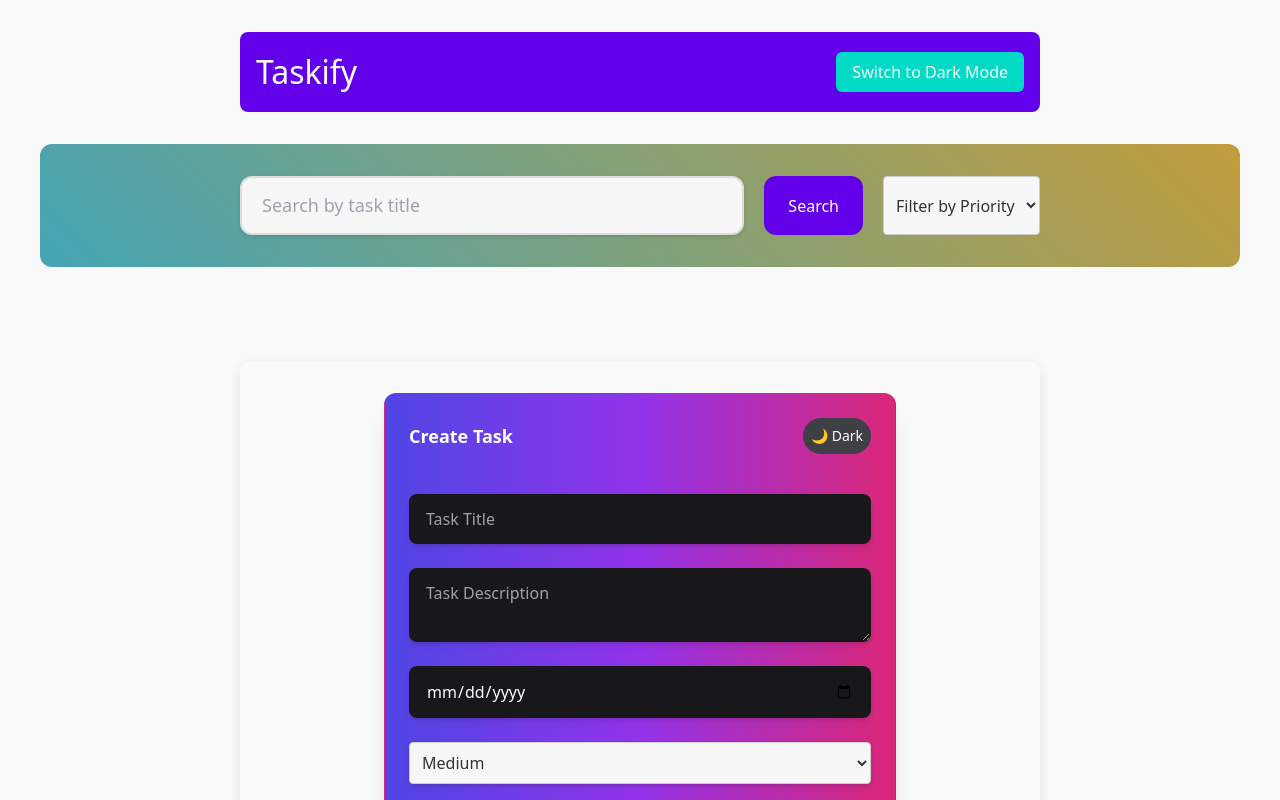
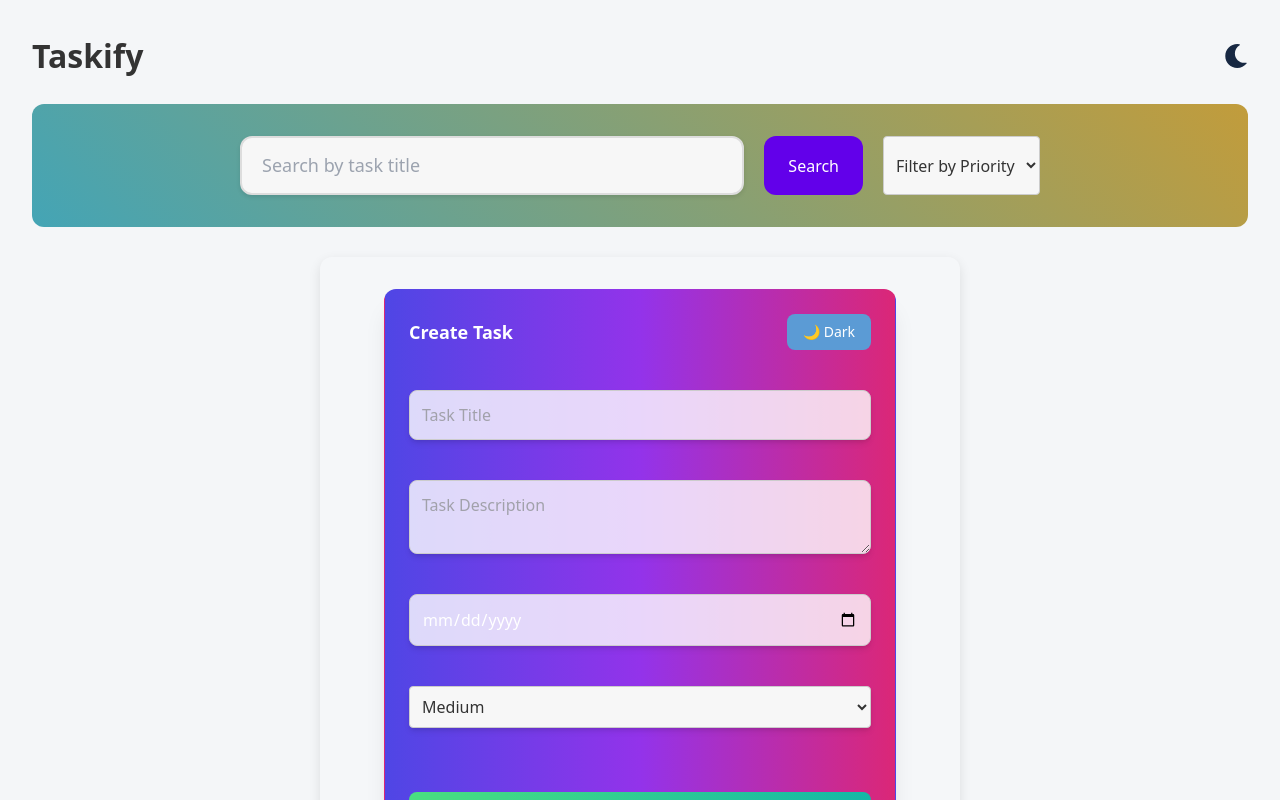
Before and after one commit to anupamxy/taskydocs, a React (Vite) app: page / in a window 1280 px wide. Shown: the top 800 px of the page. Built offline with nearby package versions, Linux system fonts and the light colour scheme.

Commit message:
Added feature for background switching

```diff
--- a/package.json
+++ b/package.json
@@ -12,7 +12,8 @@
   "dependencies": {
     "10todo": "file:",
     "react": "^18.3.1",
-    "react-dom": "^18.3.1"
+    "react-dom": "^18.3.1",
+    "react-icons": "^5.3.0"
   },
   "devDependencies": {
     "@eslint/js": "^9.13.0",
--- a/src/App.css
+++ b/src/App.css
@@ -1,147 +1,110 @@
-/* Root */
-:root {
-  --bg-light: #f9f9f9;
-  --bg-dark: #121212;
-  --text-light: #333;
-  --text-dark: #e0e0e0;
-  --primary: #6200ea;
-  --secondary: #03dac5;
+/* App-wide styling */
+body {
+  transition: background-color 0.3s, color 0.3s;
 }
 
-/* Base Styles */
+body.light {
+  background-color: #f4f6f8;
+  color: #333;
+}
+
+body.dark {
+  background-color: #172842;
+  color: #ffffff;
+}
+
 .app-container {
-  min-height: 100vh;
   display: flex;
   flex-direction: column;
   align-items: center;
+  min-height: 100vh;
   padding: 2rem;
-  transition: background-color 0.3s ease;
 }
 
-.light {
-  background-color: var(--bg-light);
-  color: var(--text-light);
-}
-
-.dark {
-  background-color: var(--bg-dark);
-  color: var(--text-dark);
-}
-
-/* Header */
 .header {
   width: 100%;
-  max-width: 800px;
   display: flex;
   justify-content: space-between;
   align-items: center;
-  padding: 1rem;
-  background: var(--primary);
-  color: white;
-  border-radius: 8px;
-  margin-bottom: 2rem;
+  margin-bottom: 1.5rem;
 }
 
-.header h1 {
+.title {
   font-size: 2rem;
+  font-weight: bold;
+  margin: 0;
 }
 
 .theme-toggle {
-  padding: 0.5rem 1rem;
+  background: none;
   border: none;
-  background: var(--secondary);
-  color: #fff;
-  border-radius: 6px;
+  font-size: 1.5rem;
   cursor: pointer;
-  transition: background 0.3s;
+  transition: color 0.3s;
 }
 
-.theme-toggle:hover {
-  background: #018786;
+body.light .theme-toggle {
+  color: #172842;
 }
 
-/* Main Content */
-.main-content {
-  width: 100%;
-  max-width: 1200px;
-  display: flex;
-  flex-direction: column;
-  align-items: center;
-  gap: 2rem;
+body.dark .theme-toggle {
+  color: #f4f6f8;
 }
 
-/* Task Container */
-.task-container {
+.todo-container {
   width: 100%;
-  max-width: 800px;
-  background-color: rgba(255, 255, 255, 0.05);
+  max-width: 640px;
+  background-color: rgba(255, 255, 255, 0.1);
   padding: 2rem;
-  border-radius: 10px;
+  border-radius: 12px;
   box-shadow: 0 4px 12px rgba(0, 0, 0, 0.1);
 }
 
-/* Task Sections */
 section {
-  margin-top: 1rem;
+  margin-top: 1.5rem;
 }
 
 section h2 {
   font-size: 1.25rem;
-  font-weight: bold;
-  color: var(--primary);
+  margin-bottom: 1rem;
 }
 
-/* Task Lists */
-.task-list {
-  display: flex;
-  flex-direction: column;
-  gap: 1rem;
+.todo-container section div {
+  padding: 1rem;
+  background: rgba(255, 255, 255, 0.05);
+  border-radius: 8px;
+  margin-bottom: 1rem;
 }
 
-/* Todo Item */
-.todo-item {
-  padding: 1rem;
+.todo-container input, .todo-container select, .todo-container textarea {
+  background-color: rgba(255, 255, 255, 0.8);
+  border: 1px solid #ccc;
+  padding: 0.75rem;
   border-radius: 8px;
-  background-color: var(--primary);
+  margin-bottom: 1rem;
+  width: 100%;
+}
+
+.todo-container button {
+  background-color: #5b9bd5;
   color: #fff;
-  display: flex;
-  justify-content: space-between;
-  align-items: center;
+  border: none;
+  padding: 0.5rem 1rem;
+  border-radius: 8px;
+  cursor: pointer;
   transition: background-color 0.3s;
 }
 
-.todo-item.completed {
-  background-color: #34a853;
+.todo-container button:hover {
+  background-color: #4a8ccc;
 }
 
-.todo-item:hover {
-  background-color: #3700b3;
-}
-
-/* Search Bar */
-.search-bar {
-  width: 100%;
-  max-width: 800px;
-  padding: 0.75rem;
-  border-radius: 8px;
-  background-color: var(--bg-light);
-  border: 1px solid #ccc;
-}
-
-.search-bar input {
-  width: calc(100% - 80px);
-  padding: 0.5rem;
-  border: none;
-  border-radius: 6px;
-}
-
-/* Responsive Styles */
 @media (max-width: 768px) {
-  .main-content, .task-container {
+  .app-container {
     padding: 1rem;
   }
-
-  .header h1 {
-    font-size: 1.5rem;
+  .header {
+    flex-direction: column;
+    gap: 1rem;
   }
 }
--- a/src/App.jsx
+++ b/src/App.jsx
@@ -3,13 +3,12 @@ import Search from "./components/search/Search";
 import TodoForm from "./components/TodoForm";
 import TodoItem from "./components/TodoItem";
 import { TodoProvider } from "./context";
+import { FaSun, FaMoon } from "react-icons/fa";
 import "./App.css";
 
 function App() {
   const [todos, setTodos] = useState([]);
-  const [isDarkMode, setIsDarkMode] = useState(false);
-
-  const toggleTheme = () => setIsDarkMode(!isDarkMode);
+  const [theme, setTheme] = useState("light");
 
   const addTodo = (todo) => {
     setTodos((prev) => [{ id: Date.now(), ...todo }, ...prev]);
@@ -35,14 +34,22 @@ function App() {
     );
   };
 
+  const toggleTheme = () => {
+    setTheme((prevTheme) => (prevTheme === "light" ? "dark" : "light"));
+  };
+
   useEffect(() => {
     const savedTodos = JSON.parse(localStorage.getItem("todos"));
-    if (savedTodos) setTodos(savedTodos);
+    if (savedTodos && savedTodos.length > 0) setTodos(savedTodos);
   }, []);
 
   useEffect(() => {
     localStorage.setItem("todos", JSON.stringify(todos));
   }, [todos]);
+
+  useEffect(() => {
+    document.body.className = theme;  // Update body class for theme
+  }, [theme]);
 
   const getFilteredTodos = (status) => {
     const now = new Date();
@@ -55,49 +62,35 @@ function App() {
   };
 
   return (
-    <TodoProvider
-      value={{ todos, addTodo, updateTodo, deleteTodo, toggleComplete }}
-    >
-      <div className={`app-container ${isDarkMode ? 'dark' : 'light'}`}>
+    <TodoProvider value={{ todos, addTodo, updateTodo, deleteTodo, toggleComplete }}>
+      <div className={`app-container ${theme}`}>
         <header className="header">
-          <h1>Taskify</h1>
+          <h1 className="title">Taskify</h1>
           <button onClick={toggleTheme} className="theme-toggle">
-            {isDarkMode ? "Switch to Light Mode" : "Switch to Dark Mode"}
+            {theme === "light" ? <FaMoon /> : <FaSun />}
           </button>
         </header>
-
-        <div className="main-content">
         <Search todos={todos} />
-          <div className="task-container">
+        <div className="todo-container">
           <TodoForm />
-
           <section>
             <h2>Upcoming Tasks</h2>
-              <div className="task-list">
             {getFilteredTodos("upcoming").map((todo) => (
               <TodoItem key={todo.id} todo={todo} />
             ))}
-              </div>
           </section>
-
           <section>
             <h2>Overdue Tasks</h2>
-              <div className="task-list">
             {getFilteredTodos("overdue").map((todo) => (
               <TodoItem key={todo.id} todo={todo} />
             ))}
-              </div>
           </section>
-
           <section>
             <h2>Completed Tasks</h2>
-              <div className="task-list">
             {getFilteredTodos("completed").map((todo) => (
               <TodoItem key={todo.id} todo={todo} />
             ))}
-              </div>
           </section>
-          </div>
         </div>
       </div>
     </TodoProvider>
```
Also changed, not shown: 1 other file (tests, documents, lock files or other folders). Lines whose indentation alone changed are shown as unchanged.
